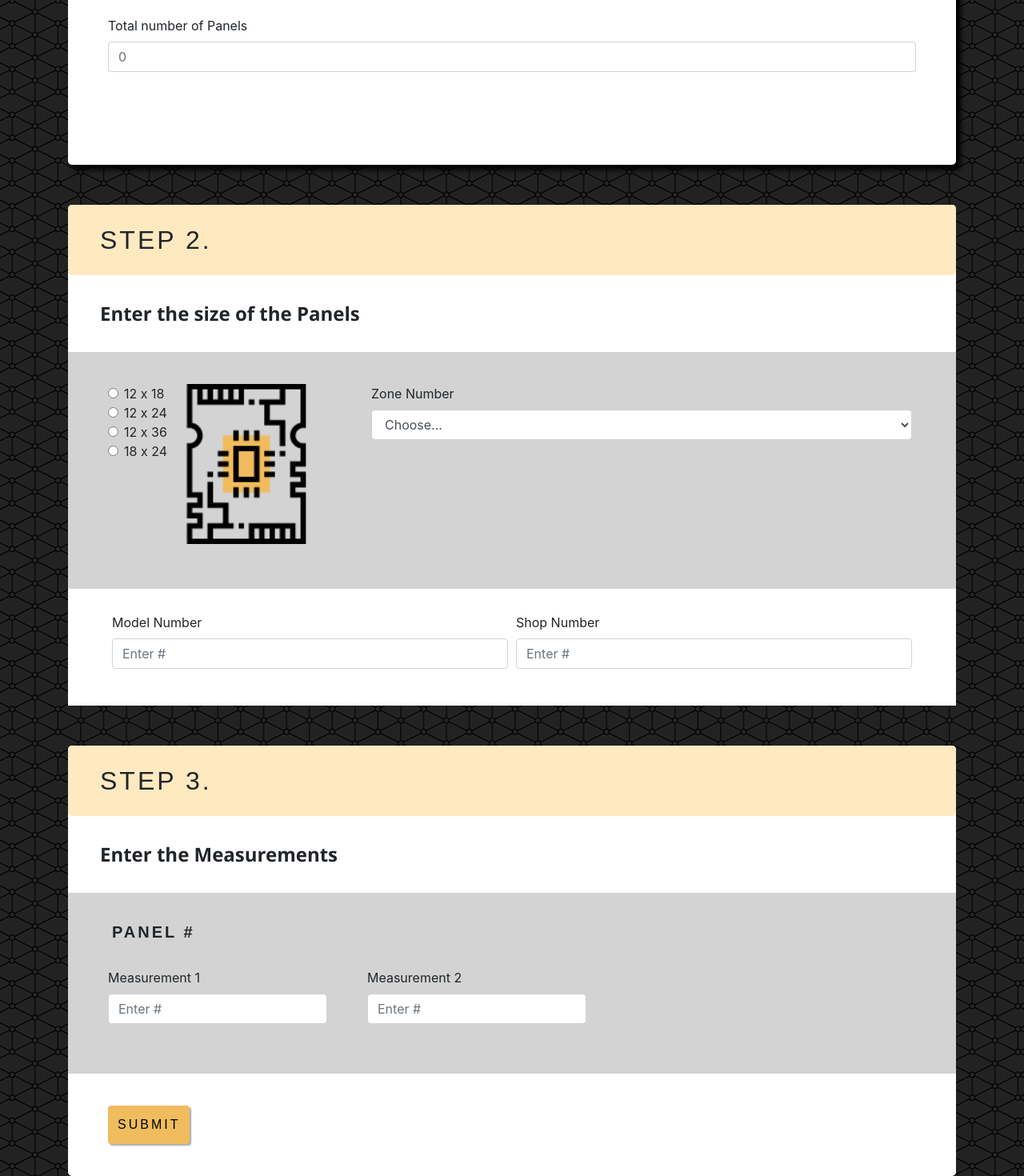
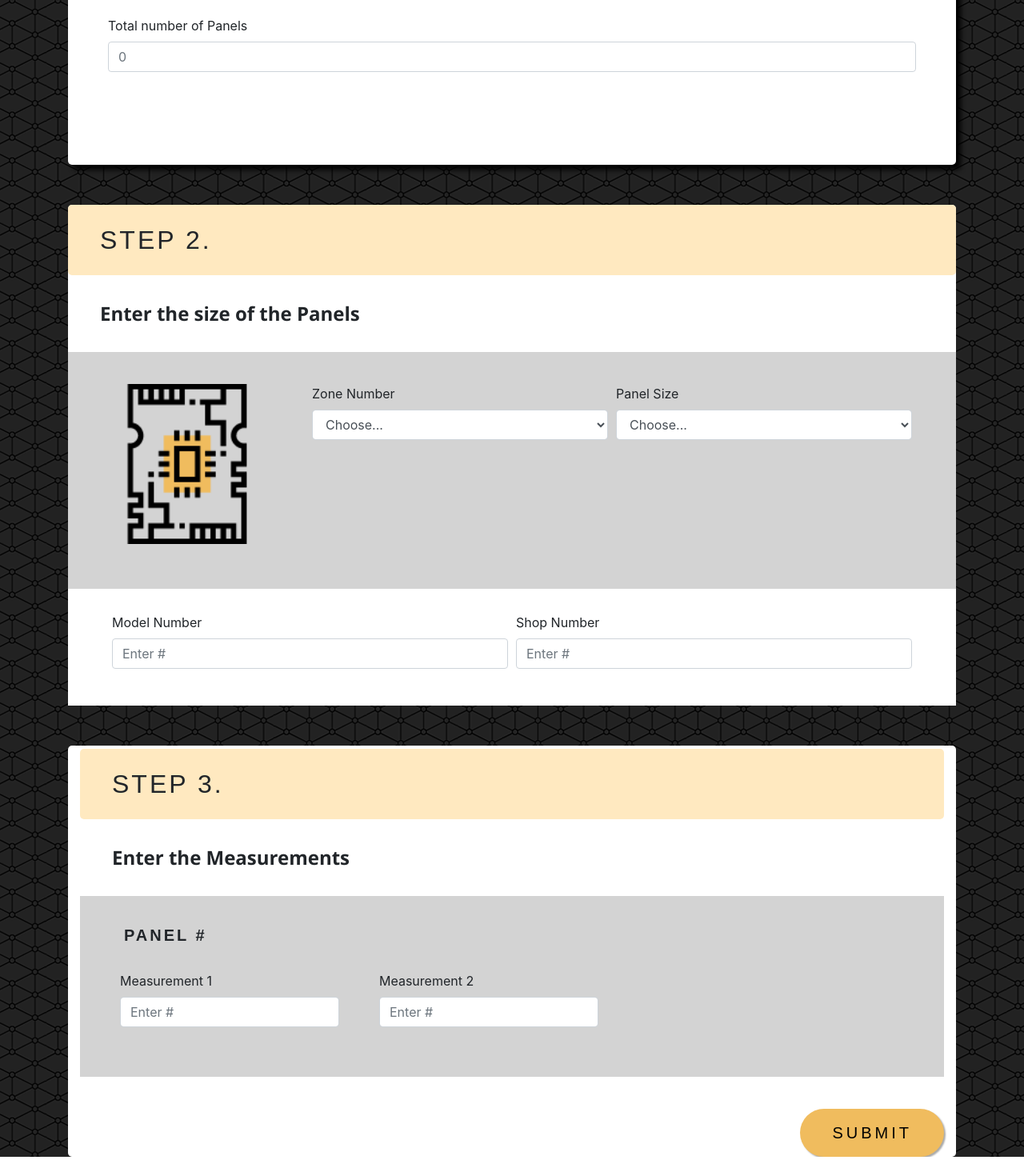
Before and after one commit to czops/Project-3, a React (Create React App) app in the folder client/: page /Landing in a window 1280 px wide. Shown: the part 328-1798 px from the top of the page at 80% size. After the commit the page ends 1774 px from the top, so only its background shows below. Built offline with nearby package versions, Linux system fonts and the light colour scheme; no server answers.

Commit message:
visual changes in Landing page
visual changes

```diff
--- a/client/src/components/DataEntry1/DataEntry.css
+++ b/client/src/components/DataEntry1/DataEntry.css
@@ -55,18 +55,3 @@
     padding-left: 40px;
     margin: auto;
 }
-
-
-.submitButton {
-    background-color: #f0bc5e;
-    border: none;
-    color: #000000;
-    font-family: Arial, Helvetica, sans-serif;
-    letter-spacing: 3px;
-    padding: 10px;
-    margin-top: 40px;
-    margin-left: 50px;
-    margin-bottom: 40px;
-    box-shadow: 2px 2px 2px rgb(169, 169, 169);
-    padding: 12px
-}
--- a/client/src/components/DataEntry1/DataEntry1.js
+++ b/client/src/components/DataEntry1/DataEntry1.js
@@ -14,32 +14,6 @@ function DataEntryComponent () {
             </Form.Text>
             <Form.Text className="sizeTitle">Enter the size of the Panels</Form.Text>
             <Form.Row className="selectRow1">
-                <Form>
-                    {['radio'].map(type => (
-                        <div key={`default-${type}`} className="mb-3">
-                            <Form.Check
-                                type={type}
-                                id={`default-${type}`}
-                                label="12 x 18"
-                            />
-                            <Form.Check
-                                type={type}
-                                id={`default-${type}`}
-                                label="12 x 24"
-                            />
-                            <Form.Check
-                                type={type}
-                                id={`default-${type}`}
-                                label="12 x 36"
-                            />
-                            <Form.Check
-                                type={type}
-                                id={`default-${type}`}
-                                label="18 x 24"
-                            />
-                        </div>
-                    ))}
-                </Form>
 
                     <Form.Group>
                         <Image src="./images/circuit_logo.png" rounded className="circuitImage" />
@@ -61,6 +35,17 @@ function DataEntryComponent () {
                         </Form.Control>
                     </Form.Group>
 
+                    <Form.Group as={Col} controlId="formPanelSize" className="panelDrop">
+                        <Form.Label>Panel Size</Form.Label>
+                        <Form.Control as="select">
+                            <option>Choose...</option>
+                            <option>12x18</option>
+                            <option>12x24</option>
+                            <option>12x36</option>
+                            <option>18x24</option>
+                        </Form.Control>
+                    </Form.Group>
+
                 </Form.Row>
                 <Form.Row className="selectRow2">
                     <Form.Group as={Col} controlId="formModelNumber">
--- a/client/src/components/DataEntry2/DataEntry2.css
+++ b/client/src/components/DataEntry2/DataEntry2.css
@@ -65,13 +65,15 @@
     border: none;
     color: #000000;
     font-family: Arial, Helvetica, sans-serif;
-    letter-spacing: 3px;
-    padding: 10px;
+    font-size: 20px;
+    letter-spacing: 4px;
+    padding-top: 15px;
+    padding-right: 40px;
+    padding-left: 40px;
+    padding-bottom: 15px;
     margin-top: 40px;
-    margin-left: 50px;
-    margin-bottom: 40px;
+    border-radius: 40px;
     box-shadow: 2px 2px 2px rgb(169, 169, 169);
-    padding: 12px
 }
 
 .savedInfo {
--- a/client/src/components/DataEntry2/DataEntry2.js
+++ b/client/src/components/DataEntry2/DataEntry2.js
@@ -1,12 +1,14 @@
 import React from "react";
 import Form from "react-bootstrap/Form";
-import Col from "react-bootstrap/Col";
+import { Col, Row, Container } from "react-bootstrap";
 import Button from "react-bootstrap/Button";
 import "../DataEntry2/DataEntry2.css";
 
 function DataEntryComponent2 () {
     return (
-        <div className="formBox">
+        <Container className="formBox">
+            <Row>
+                <Col>
                     <Form>
                         <Form.Text className="stepText">
                             STEP 3.
@@ -29,11 +31,13 @@ function DataEntryComponent2 () {
                                 </Form.Row>
                             </Form.Group>
                         </Form.Row>
-            <Button variant="primary" type="submit" className="submitButton">
+                        <Button variant="primary" type="submit" className="submitButton float-right">
                             SUBMIT
                         </Button>
                     </Form>
-    </div>
+                </Col>
+            </Row>
+    </Container>
     )
 };
 
--- a/client/src/components/LoginCard/LoginCard.css
+++ b/client/src/components/LoginCard/LoginCard.css
@@ -37,7 +37,8 @@
     padding-left: 40px;
     padding-bottom: 15px;
     margin-top: 10px;
-    border-radius: 40px
+    border-radius: 40px;
+    box-shadow: 2px 2px 2px rgb(169, 169, 169);
 }
 
 .loginButton:hover {
--- a/client/src/components/LoginCard/LoginCard.js
+++ b/client/src/components/LoginCard/LoginCard.js
@@ -4,8 +4,6 @@ import { Col, Row, Container } from "react-bootstrap";
 import Button from "react-bootstrap/Button";
 import UncontrolledLottie from "../UncontrolledLottie";
 import "../LoginCard/LoginCard.css";
-import {Animated} from "react-animated-css";
-import logo from "../../pages/Login/logo_yellow.png";
 
 function LoginComponent () {
     return (
```
Lines whose indentation alone changed are shown as unchanged.
